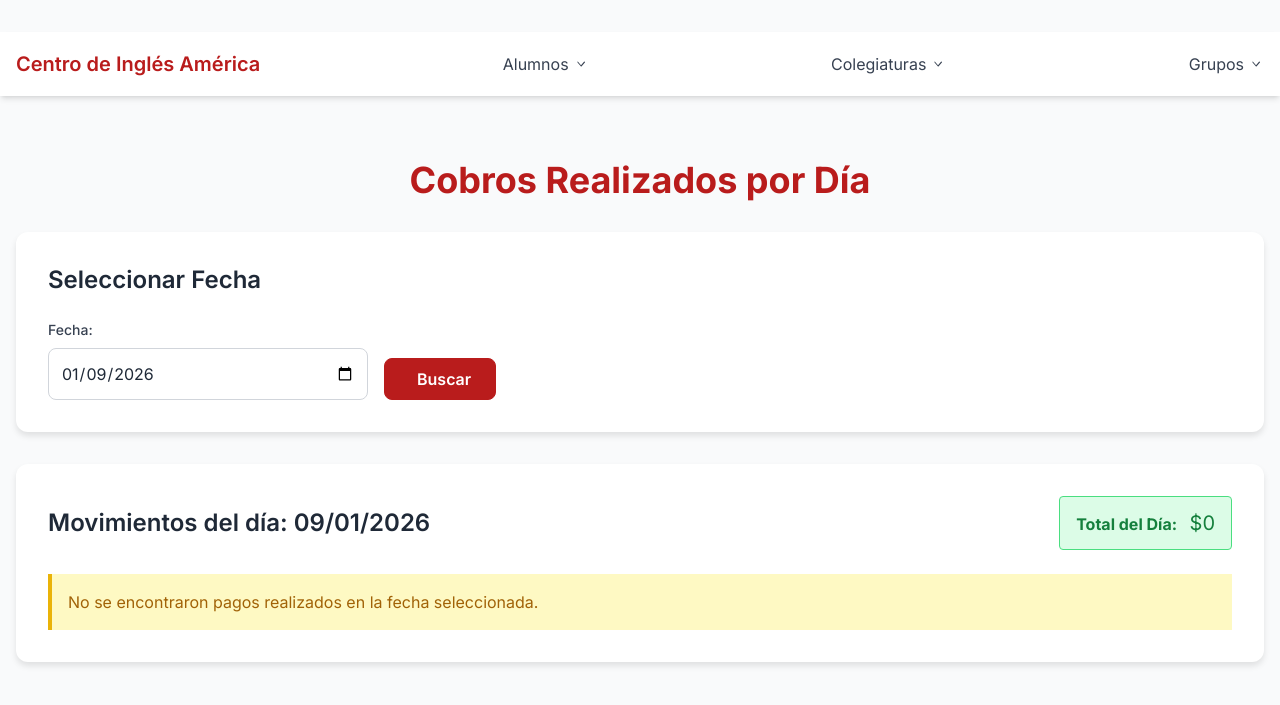
After one commit to RVMiranda/CIA_APP, a Django app: page /payments/payments/daily/ in a window 1280 px wide. The commit adds this page. Shown: the top 705 px of the page. Run offline with Django 3.2, Linux system fonts and the light colour scheme; the visitor is signed in with stand-in values (Sample User, id 1); data that the repository does not hold is empty; some libraries are stand-ins or nearby versions.

Commit message:
ver cobros por dia implementado

```diff
--- a/colegiaturas/urls.py
+++ b/colegiaturas/urls.py
@@ -1,5 +1,5 @@
 from django.urls import path, include
-from .views import ColegiaturaListView, ColegiaturaDetailView, print_colegiatura_view
+from .views import ColegiaturaListView, ColegiaturaDetailView, print_colegiatura_view, cobros_por_dia
 
 app_name = 'colegiaturas'
 
@@ -7,4 +7,5 @@ urlpatterns = [
     path('payments/', ColegiaturaListView.as_view(), name='lista_colegiaturas'),
     path('payments/student/<int:pk>/', ColegiaturaDetailView.as_view(), name='historial_colegiaturas_alumno'),
     path('payments/student/<int:pk>/print/', print_colegiatura_view, name='print_colegiatura'),
+    path('payments/daily/', cobros_por_dia, name='cobros_por_dia'),
 ]
--- a/colegiaturas/views.py
+++ b/colegiaturas/views.py
@@ -1,9 +1,9 @@
 from django.shortcuts import render, redirect, get_object_or_404
 from django.views.generic import ListView, DetailView
-from django.db.models import Q
+from django.db.models import Q, Sum
 from django.core.paginator import Paginator, EmptyPage, PageNotAnInteger
 from django.utils import timezone
-from datetime import timedelta, date
+from datetime import timedelta, date, datetime
 import calendar # Para obtener el último día del mes
 from django.contrib.auth.decorators import login_required
 from django.contrib.auth.mixins import LoginRequiredMixin
@@ -201,3 +201,27 @@ def print_colegiatura_view(request, pk):
         'type': 'colegiatura'
     }
     return render(request, 'base/reciboPrint.html', context)
+
+@login_required
+def cobros_por_dia(request):
+    fecha_str = request.GET.get('fecha')
+    if fecha_str:
+        fecha = datetime.strptime(fecha_str, '%Y-%m-%d').date()
+    else:
+        fecha = timezone.now().date()
+        fecha_str = fecha.strftime('%Y-%m-%d')
+
+    cobros = Colegiatura.objects.filter(
+        fecha_pago=fecha,
+        estado_pago=Colegiatura.PAGADO
+    ).select_related('alumno')
+
+    total_dia = cobros.aggregate(Sum('monto_pagado'))['monto_pagado__sum'] or 0
+
+    context = {
+        'fecha': fecha,
+        'fecha_str': fecha_str,
+        'cobros': cobros,
+        'total_dia': total_dia,
+    }
+    return render(request, 'colegiaturas/cobros_por_dia.html', context)
--- a/templates/base/base.html
+++ b/templates/base/base.html
@@ -1,55 +1,82 @@
 {% load static %}
 <!DOCTYPE html>
 <html lang="es">
-
 	<head>
-    <meta charset="UTF-8">
-    <meta name="viewport" content="width=device-width,initial-scale=1">
+		<meta charset="UTF-8" />
+		<meta name="viewport" content="width=device-width,initial-scale=1" />
 		<title>{% block title %}Mi Escuela de Inglés{% endblock %}</title>
 		<!-- Tailwind CDN -->
 		<script src="https://cdn.tailwindcss.com"></script>
 		<!-- Alpine.js -->
-    <script defer src="https://unpkg.com/alpinejs@3.x.x/dist/cdn.min.js"></script>
+		<script
+			defer
+			src="https://unpkg.com/alpinejs@3.x.x/dist/cdn.min.js"
+		></script>
 		<!-- CSS personalizado -->
-    <link rel="stylesheet" href="{% static 'css/alumnos/alumnos.css' %}">
-    <link href="https://fonts.googleapis.com/css2?family=Inter:wght@400;500;600;700&display=swap" rel="stylesheet">
+		<link rel="stylesheet" href="{% static 'css/alumnos/alumnos.css' %}" />
+		<link
+			href="https://fonts.googleapis.com/css2?family=Inter:wght@400;500;600;700&display=swap"
+			rel="stylesheet"
+		/>
 	</head>
 
 	<body class="bg-gray-50 min-h-screen py-8 font-inter">
-
 		<!-- NAVBAR GLOBAL -->
 		<nav class="bg-white shadow-md mb-8">
-        <div class="container mx-auto px-4 flex items-center justify-between h-16">
-            <a href="{% url 'alumnos:lista_alumnos' %}" class="text-xl font-semibold text-red-700">
+			<div
+				class="container mx-auto px-4 flex items-center justify-between h-16"
+			>
+				<a
+					href="{% url 'alumnos:lista_alumnos' %}"
+					class="text-xl font-semibold text-red-700"
+				>
 					Centro de Inglés América
 				</a>
 
 				<!-- Componente Alpine para el dropdown -->
 				<div x-data="{ open: false }" class="relative">
-                <button @click="open = !open"
-                    class="flex items-center space-x-1 text-medium-text hover:text-red-700 focus:outline-none">
+					<button
+						@click="open = !open"
+						class="flex items-center space-x-1 text-medium-text hover:text-red-700 focus:outline-none"
+					>
 						<span>Alumnos</span>
-                    <svg class="w-4 h-4 transition-transform" :class="{ 'rotate-180': open }" fill="currentColor"
-                        viewBox="0 0 20 20">
-                        <path fill-rule="evenodd"
+						<svg
+							class="w-4 h-4 transition-transform"
+							:class="{ 'rotate-180': open }"
+							fill="currentColor"
+							viewBox="0 0 20 20"
+						>
+							<path
+								fill-rule="evenodd"
 								d="M5.23 7.21a.75.75 0 011.06.02L10 11.584l3.71-4.354a.75.75 0 011.14.976l-4 4.7a.75.75 0 01-1.14 0l-4-4.7a.75.75 0 01.02-1.06z"
-                            clip-rule="evenodd" />
+								clip-rule="evenodd"
+							/>
 						</svg>
 					</button>
 
 					<!-- Dropdown: x-show controla visibilidad -->
-                <div x-show="open" @click.away="open = false" x-transition
-                    class="absolute right-0 mt-2 w-48 bg-white border border-gray-200 rounded-md shadow-lg z-50">
-                    <a href="{% url 'alumnos:agregarAlumno' %}"
-                        class="block px-4 py-2 text-medium-text hover:bg-red-100 hover:text-red-700">
+					<div
+						x-show="open"
+						@click.away="open = false"
+						x-transition
+						class="absolute right-0 mt-2 w-48 bg-white border border-gray-200 rounded-md shadow-lg z-50"
+					>
+						<a
+							href="{% url 'alumnos:agregarAlumno' %}"
+							class="block px-4 py-2 text-medium-text hover:bg-red-100 hover:text-red-700"
+						>
 							Agregar Alumno
 						</a>
-                    <a href="{% url 'alumnos:lista_alumnos' %}?estado=activo"
-                        class="block px-4 py-2 text-medium-text hover:bg-red-100 hover:text-red-700">
+						<a
+							href="{% url 'alumnos:lista_alumnos' %}?estado=activo"
+							class="block px-4 py-2 text-medium-text hover:bg-red-100 hover:text-red-700"
+						>
 							Alumnos Activos
 						</a>
-                    <a href="{% url 'alumnos:lista_alumnos' %}?estado=baja"
-                        class="block px-4 py-2 text-medium-text hover:bg-red-100 hover:text-red-700">
+						<a
+							href="{% url 'alumnos:lista_alumnos' %}?estado=baja"
+							class="block px-4 py-2 text-medium-text hover:bg-red-100 hover:text-red-700"
+						>
 							Alumnos de Baja
 						</a>
 
@@ -57,53 +84,88 @@
 					</div>
 				</div>
 				<div x-data="{ open: false }" class="relative">
-                <button @click="open = !open"
-                    class="flex items-center space-x-1 text-medium-text hover:text-red-700 focus:outline-none">
+					<button
+						@click="open = !open"
+						class="flex items-center space-x-1 text-medium-text hover:text-red-700 focus:outline-none"
+					>
 						<span>Colegiaturas</span>
-                    <svg class="w-4 h-4 transition-transform" :class="{ 'rotate-180': open }" fill="currentColor"
-                        viewBox="0 0 20 20">
-                        <path fill-rule="evenodd"
+						<svg
+							class="w-4 h-4 transition-transform"
+							:class="{ 'rotate-180': open }"
+							fill="currentColor"
+							viewBox="0 0 20 20"
+						>
+							<path
+								fill-rule="evenodd"
 								d="M5.23 7.21a.75.75 0 011.06.02L10 11.584l3.71-4.354a.75.75 0 011.14.976l-4 4.7a.75.75 0 01-1.14 0l-4-4.7a.75.75 0 01.02-1.06z"
-                            clip-rule="evenodd" />
+								clip-rule="evenodd"
+							/>
 						</svg>
 					</button>
 
 					<!-- Dropdown: x-show controla visibilidad -->
-                <div x-show="open" @click.away="open = false" x-transition
-                    class="absolute right-0 mt-2 w-48 bg-white border border-gray-200 rounded-md shadow-lg z-50">
-                    <a href="{% url 'colegiaturas:lista_colegiaturas' %}"
-                        class="block px-4 py-2 text-medium-text hover:bg-red-100 hover:text-red-700">
+					<div
+						x-show="open"
+						@click.away="open = false"
+						x-transition
+						class="absolute right-0 mt-2 w-48 bg-white border border-gray-200 rounded-md shadow-lg z-50"
+					>
+						<a
+							href="{% url 'colegiaturas:lista_colegiaturas' %}"
+							class="block px-4 py-2 text-medium-text hover:bg-red-100 hover:text-red-700"
+						>
 							Colegiaturas
+						</a>
+						<a
+							href="{% url 'colegiaturas:cobros_por_dia' %}"
+							class="block px-4 py-2 text-medium-text hover:bg-red-100 hover:text-red-700"
+						>
+							Cobros por Día
 						</a>
 						<!-- Añade más enlaces según tus apps -->
 					</div>
 				</div>
 				<div x-data="{ open: false }" class="relative">
-                <button @click="open = !open"
-                    class="flex items-center space-x-1 text-medium-text hover:text-red-700 focus:outline-none">
+					<button
+						@click="open = !open"
+						class="flex items-center space-x-1 text-medium-text hover:text-red-700 focus:outline-none"
+					>
 						<span>Grupos</span>
-                    <svg class="w-4 h-4 transition-transform" :class="{ 'rotate-180': open }" fill="currentColor"
-                        viewBox="0 0 20 20">
-                        <path fill-rule="evenodd"
+						<svg
+							class="w-4 h-4 transition-transform"
+							:class="{ 'rotate-180': open }"
+							fill="currentColor"
+							viewBox="0 0 20 20"
+						>
+							<path
+								fill-rule="evenodd"
 								d="M5.23 7.21a.75.75 0 011.06.02L10 11.584l3.71-4.354a.75.75 0 011.14.976l-4 4.7a.75.75 0 01-1.14 0l-4-4.7a.75.75 0 01.02-1.06z"
-                            clip-rule="evenodd" />
+								clip-rule="evenodd"
+							/>
 						</svg>
 					</button>
 
 					<!-- Dropdown: x-show controla visibilidad -->
-                <div x-show="open" @click.away="open = false" x-transition
-                    class="absolute right-0 mt-2 w-48 bg-white border border-gray-200 rounded-md shadow-lg z-50">
-                    <a href="{% url 'grupos:agregarGrupo' %}"
-                        class="block px-4 py-2 text-medium-text hover:bg-red-100 hover:text-red-700">
+					<div
+						x-show="open"
+						@click.away="open = false"
+						x-transition
+						class="absolute right-0 mt-2 w-48 bg-white border border-gray-200 rounded-md shadow-lg z-50"
+					>
+						<a
+							href="{% url 'grupos:agregarGrupo' %}"
+							class="block px-4 py-2 text-medium-text hover:bg-red-100 hover:text-red-700"
+						>
 							Agregar grupo
 						</a>
-                    <a href="{% url 'grupos:lista_grupos' %}"
-                        class="block px-4 py-2 text-medium-text hover:bg-red-100 hover:text-red-700">
+						<a
+							href="{% url 'grupos:lista_grupos' %}"
+							class="block px-4 py-2 text-medium-text hover:bg-red-100 hover:text-red-700"
+						>
 							Grupos disponibles
 						</a>
 					</div>
 				</div>
-
 			</div>
 		</nav>
 
@@ -111,7 +173,5 @@
 		<main class="container mx-auto px-4">
 			{% block content %}{% endblock %}
 		</main>
-
 	</body>
-
 </html>
--- /dev/null
+++ b/templates/colegiaturas/cobros_por_dia.html
@@ -0,0 +1,141 @@
+{% extends 'base/base.html' %} {% load static %} {% block title %}Cobros por
+Día{% endblock %} {% block styles %}
+<link rel="stylesheet" href="{% static 'css/alumnos/alumnos.css' %}" />
+{% endblock %} {% block content %}
+<h1 class="text-4xl font-bold text-center text-red-700 mb-8">
+	Cobros Realizados por Día
+</h1>
+
+<!-- Card de filtros -->
+<div class="card mb-8">
+	<h2 class="text-2xl font-semibold text-gray-800 mb-6">Seleccionar Fecha</h2>
+	<form
+		method="GET"
+		action="{% url 'colegiaturas:cobros_por_dia' %}"
+		class="flex items-end gap-4"
+	>
+		<div class="flex-grow max-w-xs">
+			<label for="fecha" class="block text-sm font-medium text-gray-700 mb-2"
+				>Fecha:</label
+			>
+			<input
+				type="date"
+				name="fecha"
+				id="fecha"
+				value="{{ fecha_str }}"
+				class="input-field w-full"
+			/>
+		</div>
+		<button type="submit" class="btn btn-primary h-[42px]">
+			<i class="fas fa-search mr-2"></i> Buscar
+		</button>
+	</form>
+</div>
+
+<!-- Resultados -->
+<div class="card">
+	<div class="flex justify-between items-center mb-6">
+		<h2 class="text-2xl font-semibold text-gray-800">
+			Movimientos del día: {{ fecha|date:"d/m/Y" }}
+		</h2>
+		<div
+			class="bg-green-100 border border-green-400 text-green-700 px-4 py-3 rounded relative"
+			role="alert"
+		>
+			<strong class="font-bold">Total del Día:</strong>
+			<span class="block sm:inline ml-2 text-xl">${{ total_dia }}</span>
+		</div>
+	</div>
+
+	{% if cobros %}
+	<div class="overflow-x-auto">
+		<table class="w-full text-left border-collapse">
+			<thead>
+				<tr>
+					<th
+						class="border-b-2 border-gray-200 bg-gray-100 px-5 py-3 text-left text-xs font-semibold text-gray-600 uppercase tracking-wider"
+					>
+						Alumno
+					</th>
+					<th
+						class="border-b-2 border-gray-200 bg-gray-100 px-5 py-3 text-left text-xs font-semibold text-gray-600 uppercase tracking-wider"
+					>
+						Concepto
+					</th>
+					<th
+						class="border-b-2 border-gray-200 bg-gray-100 px-5 py-3 text-left text-xs font-semibold text-gray-600 uppercase tracking-wider"
+					>
+						Monto Base
+					</th>
+					<th
+						class="border-b-2 border-gray-200 bg-gray-100 px-5 py-3 text-left text-xs font-semibold text-gray-600 uppercase tracking-wider"
+					>
+						Desc/Recargo
+					</th>
+					<th
+						class="border-b-2 border-gray-200 bg-gray-100 px-5 py-3 text-left text-xs font-semibold text-gray-600 uppercase tracking-wider"
+					>
+						Total Pagado
+					</th>
+				</tr>
+			</thead>
+			<tbody>
+				{% for c in cobros %}
+				<tr>
+					<td class="px-5 py-5 border-b border-gray-200 bg-white text-sm">
+						<div class="flex items-center">
+							<div class="ml-3">
+								<p class="text-gray-900 whitespace-no-wrap">
+									{{ c.alumno.nombre }} {{ c.alumno.apellido }}
+								</p>
+								<p class="text-gray-600 text-xs">{{ c.alumno.matricula }}</p>
+							</div>
+						</div>
+					</td>
+					<td class="px-5 py-5 border-b border-gray-200 bg-white text-sm">
+						<p class="text-gray-900 whitespace-no-wrap">
+							Colegiatura {{ c.get_mes_display }} {{ c.anio }}
+						</p>
+					</td>
+					<td class="px-5 py-5 border-b border-gray-200 bg-white text-sm">
+						<p class="text-gray-900 whitespace-no-wrap">${{ c.monto_base }}</p>
+					</td>
+					<td class="px-5 py-5 border-b border-gray-200 bg-white text-sm">
+						{% if c.descuento_aplicado > 0 %}
+						<span class="text-red-600 text-xs"
+							>- ${{ c.descuento_aplicado }} (Desc)</span
+						>
+						{% elif c.recargo_aplicado > 0 %}
+						<span class="text-orange-600 text-xs"
+							>+ ${{ c.recargo_aplicado }} (Recargo)</span
+						>
+						{% else %}
+						<span class="text-gray-500 text-xs">-</span>
+						{% endif %}
+					</td>
+					<td class="px-5 py-5 border-b border-gray-200 bg-white text-sm">
+						<span
+							class="relative inline-block px-3 py-1 font-semibold text-green-900 leading-tight"
+						>
+							<span
+								aria-hidden
+								class="absolute inset-0 bg-green-200 opacity-50 rounded-full"
+							></span>
+							<span class="relative">${{ c.monto_pagado }}</span>
+						</span>
+					</td>
+				</tr>
+				{% endfor %}
+			</tbody>
+		</table>
+	</div>
+	{% else %}
+	<div
+		class="bg-yellow-100 border-l-4 border-yellow-500 text-yellow-700 p-4"
+		role="alert"
+	>
+		<p>No se encontraron pagos realizados en la fecha seleccionada.</p>
+	</div>
+	{% endif %}
+</div>
+{% endblock %}
```
Lines whose indentation alone changed are shown as unchanged.
